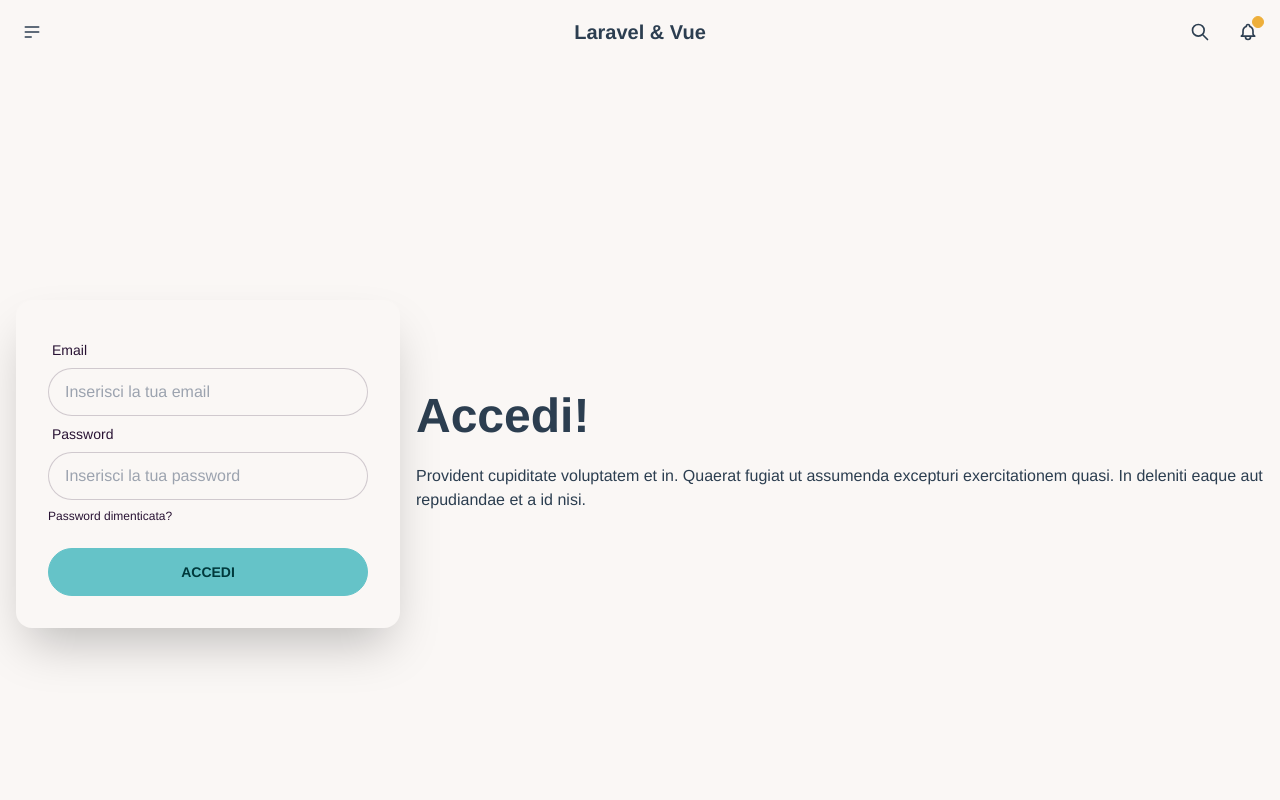
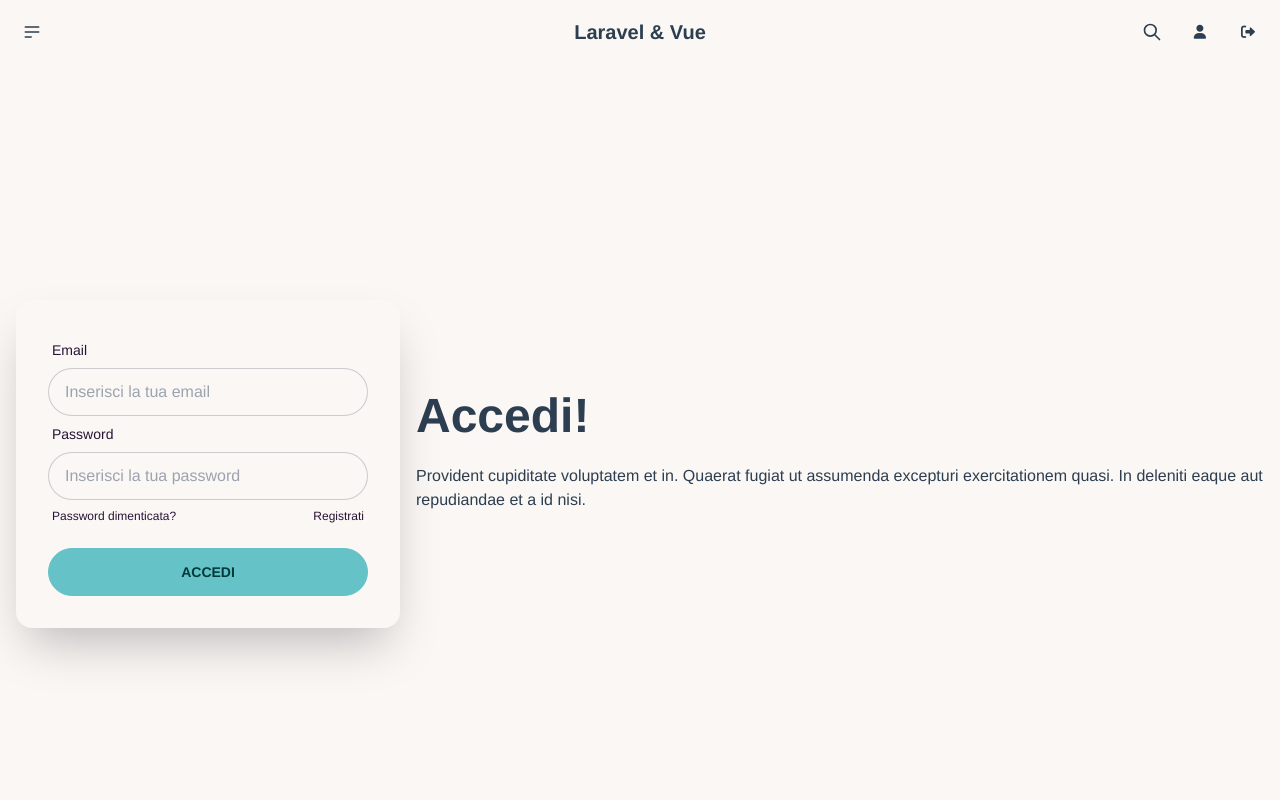
Before and after one commit to Marco-O94/LaravelAPI-Vue-React, a Vue app in the folder vue-front/: page /login in a window 1280 px wide. Shown: the top 800 px of the page. Built offline with nearby package versions, Linux system fonts and the light colour scheme; what tw-elements would draw is missing.

Commit message:
Modifiche provvisorie axios, trasferimento su vuex

```diff
--- a/vue-front/package.json
+++ b/vue-front/package.json
@@ -17,7 +17,8 @@
     "tailwindcss": "^3",
     "tw-elements": "^1.0.0-alpha12",
     "vue": "^3.2.13",
-    "vue-router": "^4.0.3"
+    "vue-router": "^4.0.3",
+    "vuex": "^4.0.0"
   },
   "devDependencies": {
     "@babel/core": "^7.12.16",
@@ -25,6 +26,7 @@
     "@vue/cli-plugin-babel": "~5.0.0",
     "@vue/cli-plugin-eslint": "~5.0.0",
     "@vue/cli-plugin-router": "~5.0.0",
+    "@vue/cli-plugin-vuex": "~5.0.0",
     "@vue/cli-service": "~5.0.0",
     "eslint": "^7.32.0",
     "eslint-plugin-vue": "^8.0.3",
--- a/vue-front/src/App.vue
+++ b/vue-front/src/App.vue
@@ -1,17 +1,30 @@
 <template>
-  <Navbar/>
+  <Navbar :username="username" :key="username" />
   <router-view/>
   <Footer/>
 </template>
 <script>
   import Navbar from './components/NavBar.vue'
   import Footer from './components/FooterSection.vue'
+  import { ref } from 'vue';
 export default {
   name: 'App',
   components: {
     Navbar,
     Footer
-}
+},
+
+setup() {
+  //watch localstorage and return username
+  const username = ref(localStorage.getItem('username'));
+  return {
+    username
+  }
+},
+
+
+
+
 }
 </script>
 <style>
--- a/vue-front/src/components/NavBar.vue
+++ b/vue-front/src/components/NavBar.vue
@@ -19,14 +19,11 @@
             d="M21 21l-6-6m2-5a7 7 0 11-14 0 7 7 0 0114 0z" />
         </svg>
       </button>
-      <button class="btn btn-ghost btn-circle">
-        <div class="indicator">
-          <svg xmlns="http://www.w3.org/2000/svg" class="h-5 w-5" fill="none" viewBox="0 0 24 24" stroke="currentColor">
-            <path stroke-linecap="round" stroke-linejoin="round" stroke-width="2"
-              d="M15 17h5l-1.405-1.405A2.032 2.032 0 0118 14.158V11a6.002 6.002 0 00-4-5.659V5a2 2 0 10-4 0v.341C7.67 6.165 6 8.388 6 11v3.159c0 .538-.214 1.055-.595 1.436L4 17h5m6 0v1a3 3 0 11-6 0v-1m6 0H9" />
-          </svg>
-          <span class="badge badge-xs badge-accent indicator-item"></span>
-        </div>
+      <router-link to="login" class="btn btn-ghost btn-circle">
+        <i class="fa-solid fa-user"></i>
+      </router-link>
+      <button @click="logout" class="btn btn-ghost btn-circle">
+        <i class="fa-solid fa-right-from-bracket"></i>
       </button>
     </div>
   </div>
@@ -42,8 +39,8 @@
     </div>
     <!-- OFFCanvas Body -->
     <div class="offcanvas-body flex-grow p-4 overflow-y-auto">
-      <ProfileBar />
-      <MainMenu />
+      <ProfileBar :uname="username" v-if="username" />
+      <MainMenu  />
 
 
     </div>
@@ -54,10 +51,26 @@
 <script>
 import ProfileBar from './ProfileBar.vue';
 import MainMenu from './MainMenu.vue';
+import service from '../services/MainService.js';
 export default {
   components: {
     MainMenu,
     ProfileBar
-  }
+  },
+  props: {
+    username: {
+      type: String,
+      required: false,
+    },
+  },
+  methods: {
+    logout() {
+      // delete localStorage
+      localStorage.removeItem('token');
+      localStorage.removeItem('username');
+      service.logoutRequest();
+      this.$router.push('/login');
+    },
+  },
 }
 </script>
--- a/vue-front/src/components/ProfileBar.vue
+++ b/vue-front/src/components/ProfileBar.vue
@@ -1,14 +1,25 @@
 <template>
-    <div class="pt-4 pb-2 px-6">
+    <div class="pt-4 pb-2 px-6 mb-3">
         <a href="#!">
           <div class="flex items-center">
             <div class="shrink-0">
               <img src="https://mdbcdn.b-cdn.net/img/new/avatars/8.webp" class="rounded-full w-10" alt="Avatar">
             </div>
             <div class="grow ml-3">
-              <p class="text-sm font-semibold text-primary-content">Jason McCoel</p>
+              <p class="text-sm font-semibold text-primary-content">{{uname}}</p>
             </div>
           </div>
         </a>
       </div>
 </template>
+<script>
+export default {
+  name: 'ProfileBar',
+  props: {
+    uname: {
+      type: String,
+      required: false,
+    },
+  },
+};
+</script>
--- a/vue-front/src/main.js
+++ b/vue-front/src/main.js
@@ -3,4 +3,5 @@ import App from './App.vue'
 import './assets/tailwind.css'
 import router from './router'
 import 'tw-elements';
-createApp(App).use(router).mount('#app')
+import store from './store'
+createApp(App).use(store).use(router).mount('#app')
--- a/vue-front/src/services/MainService.js
+++ b/vue-front/src/services/MainService.js
@@ -28,22 +28,27 @@ const apiClientPrivate = axios.create({
 }); */
 
 export default {
+    // Get All products
     getProducts() {
         return apiClient.get('/products');
     },
+
+    // Get product by id
     getProduct(id) {
         return apiClient.get('/product/' + id);
     },
+
+    // Get featured Products
     getFeaturedProducts() {
         return apiClient.get('/products/featured');
     },
-    //create login with token
-    login(credentials) {
-        return apiClient.post('/login', credentials).then((response) => {
-            localStorage.setItem("token", response.data.access_token);
-            return response;
-        }).catch((error) => {
-            console.log(error);
-        });
+    //Login API
+    async loginRequest(credentials) {
+        return apiClient.post('/login', credentials);
+    },
+
+    //Register API
+    async logoutRequest() {
+        return apiClient.post('/logout');
+    },
 }
-}
--- /dev/null
+++ b/vue-front/src/store/index.js
@@ -0,0 +1,14 @@
+import { createStore } from 'vuex'
+
+export default createStore({
+  state: {
+  },
+  getters: {
+  },
+  mutations: {
+  },
+  actions: {
+  },
+  modules: {
+  }
+})
--- a/vue-front/src/views/LoginView.vue
+++ b/vue-front/src/views/LoginView.vue
@@ -8,16 +8,27 @@
           </div>
           <div class="card flex-shrink-0 w-full max-w-sm shadow-2xl bg-base-100">
             <div class="card-body">
-              <form @submit.prevent="login(form)">
+              <form @submit.prevent="login">
               <div class="form-control">
               <CustomInput v-model="form.email" type="email" label="Email" name="email" placeholder="Inserisci la tua email"  />
             </div>
               <div class="form-control grid">
               <CustomInput v-model="form.password" type="password" label="Password" name="password" placeholder="Inserisci la tua password"  />
-                  <a href="#" class="label-text-alt link link-hover justify-self-start mt-2">Password dimenticata?</a>
-              </div>
+                  <div class=" px-1 grid grid-cols-2 align-middle"><a href="#" class="label-text-alt justify-self-start link link-hover mt-2">Password dimenticata?</a>
+                    <a href="#" class="label-text-alt link link-hover mt-2 justify-self-end">Registrati</a>
+                  </div>
+                  </div>
               <div class="form-control mt-6">
                 <button type="submit" class="btn btn-primary">Accedi</button>
+              </div>
+              <div v-if="errorMessage" class="alert alert-error shadow-lg py-3 mt-4">
+                <div>
+                  <svg xmlns="http://www.w3.org/2000/svg" class="stroke-current flex-shrink-0 h-6 w-6" fill="none" viewBox="0 0 24 24"><path stroke-linecap="round" stroke-linejoin="round" stroke-width="2" d="M10 14l2-2m0 0l2-2m-2 2l-2-2m2 2l2 2m7-2a9 9 0 11-18 0 9 9 0 0118 0z" /></svg>
+                  <span>{{errorMessage}}</span>
+                </div>
+              </div>
+              <div>
+
               </div>
             </form>
             </div>
@@ -28,23 +39,35 @@
 <script>
 import CustomInput from '@/components/CustomInput.vue';
 // Custom input attributes: type, label, name, placeholder
-import MainService  from '@/services/MainService'
+import service from '@/services/MainService.js'
 export default {
   name: 'LoginView',
   components: {
     CustomInput
   },
+
   methods: {
-    login(credentials) {
-      MainService.login(credentials)
-    }
+    login() {
+      service.loginRequest(this.form)
+        .then((response) => {
+          localStorage.setItem("token", response.data.token);
+          localStorage.setItem("username", response.data.user.name);
+          this.$router.push({ name: "home" });
+        })
+        .catch((error) => {
+          if(error.response) {
+          this.errorMessage = error.response.data.message;
+        }
+        });
+    },
   },
   data() {
     return {
       form: {
-        email: this.EmailInput,
-        password: this.PasswordInput
-      }
+        email: '',
+        password: ''
+      },
+      errorMessage: '',
     }
   },
   }
```
Also changed, not shown: 1 other file (tests, documents, lock files or other folders).
